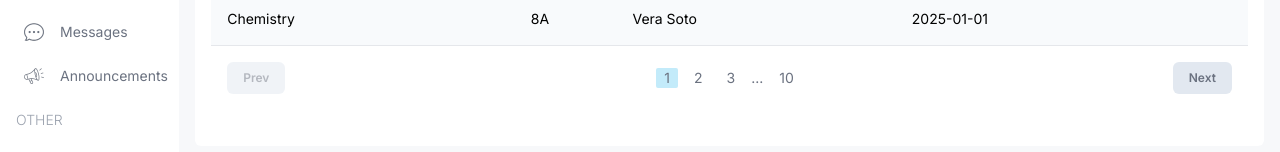
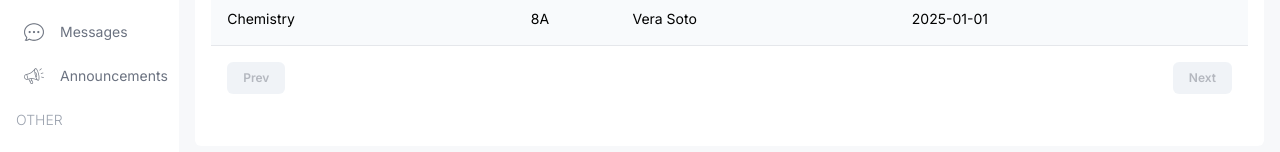
Before and after one commit to abhijithu1/nxt, a Next.js app: page /list/exams in a window 1280 px wide. Shown: the part 638-790 px from the top of the page. Built offline with nearby package versions, Linux system fonts and the light colour scheme.

Commit message:
pagination setup

```diff
--- a/src/app/(dashboard)/list/students/[id]/page.tsx
+++ b/src/app/(dashboard)/list/students/[id]/page.tsx
@@ -121,7 +121,7 @@ const SingleStudentPage = () => {
             <Link className="p-3 rounded-md bg-lamaSkyLight" href="/">
               Student&apos;s Lessons
             </Link>
-            <Link className="p-3 rounded-md bg-lamaPurpleLight" href="/">
+            <Link className="p-3 rounded-md bg-lamaPurpleLight" href={`/list/teachers?classId=${2}`}>
               Student&apos;s Teachers
             </Link>
             <Link className="p-3 rounded-md bg-pink-50" href="/">
--- a/src/app/(dashboard)/list/students/page.tsx
+++ b/src/app/(dashboard)/list/students/page.tsx
@@ -74,7 +74,7 @@ const StudentListPage = () => {
       <td className="hidden md:table-cell">{item.address}</td>
       <td>
         <div className="flex items-center gap-2">
-          <Link href={`/list/teachers/${item.id}`}>
+          <Link href={`/list/students/${item.id}`}>
             <button className="w-7 h-7 flex items-center justify-center rounded-full bg-lamaSky">
               <Image src="/view.png" alt="" width={16} height={16} />
             </button>
--- a/src/app/(dashboard)/list/teachers/page.tsx
+++ b/src/app/(dashboard)/list/teachers/page.tsx
@@ -7,6 +7,7 @@ import Image from "next/image";
 import Link from "next/link";
 import { Class, Subject, Teacher } from "@prisma/client";
 import prisma from "@/lib/prisma";
+import { ITEM_PER_PAGE } from "@/lib/settings";
 
 type TecherList = Teacher  & {subjects:Subject[]} & {classes:Class[]}
 
@@ -104,16 +105,39 @@ const TeacherListPage = async ({
   searchParams: { [key: string]: string | undefined };
 }) => {
   console.log(searchParams)
+  const {page, ...queryParams} = searchParams
 
-  const data = await prisma.teacher.findMany(
-    {
-      include:{
-      subjects: true,
-      classes: true
-    },
-    take:10
-    }
-  )
+  const p = page ? parseInt(page) : 1;
+
+  const [data, count] = await prisma.$transaction([
+    prisma.teacher.findMany({
+      where: {
+        lessons:{
+          some: {
+            classId : parseInt(queryParams.classId!)
+          }
+        }
+      },
+      include: {
+        subjects: true,
+        classes: true
+      },
+      take: ITEM_PER_PAGE,
+      skip: ITEM_PER_PAGE * (p - 1)
+    }),
+    prisma.teacher.count({
+      where: {
+        lessons: {
+          some: {
+            classId: parseInt(queryParams.classId!)
+          }
+        }
+      }
+    })
+  ])
+
+
+  console.log(count);
 
   // console.log(teachers)
   return (
@@ -142,7 +166,7 @@ const TeacherListPage = async ({
       {/* LIST */}
       <Table columns={columns} renderRow={renderRow} data={data} />
       {/* PAGINATION */}
-      <Pagination />
+      <Pagination page={p} count={count}/>
     </div>
   );
 };
--- a/src/components/FormModal.tsx
+++ b/src/components/FormModal.tsx
@@ -44,7 +44,7 @@ const FormModal = ({
     | "announcement";
   type: "create" | "update" | "delete";
   data?: any;
-  id?: number;
+  id?: string | number;
 }) => {
   const size = type === "create" ? "w-8 h-8" : "w-7 h-7";
   const bgColor =
--- a/src/components/Pagination.tsx
+++ b/src/components/Pagination.tsx
@@ -1,20 +1,43 @@
-const Pagination = () => {
+"use client"
+import { ITEM_PER_PAGE } from "@/lib/settings";
+import { useRouter } from "next/navigation";
+
+const Pagination = ({page,count}:{page:number,count:number}) => {
+
+  const router = useRouter()
+
+  const hasPrev = ITEM_PER_PAGE * (page-1) > 0;
+  const hasNext = ITEM_PER_PAGE * (page-1) + ITEM_PER_PAGE < count;
+
+
+  const changePage = (newPage:number)=>{
+    const params = new URLSearchParams(window.location.search)
+    params.set("page",newPage.toString())
+    router.push(`${window.location.pathname}?${params}`)
+  }
   return (
     <div className="p-4 flex items-center justify-between text-gray-500">
       <button
-        disabled
+        disabled = {!hasPrev}
         className="py-2 px-4 rounded-md bg-slate-200 text-xs font-semibold disabled:opacity-50 disabled:cursor-not-allowed"
+        onClick={()=>{changePage(page-1)}}
       >
+
         Prev
       </button>
       <div className="flex items-center gap-2 text-sm">
-        <button className="px-2 rounded-sm bg-lamaSky">1</button>
-        <button className="px-2 rounded-sm ">2</button>
-        <button className="px-2 rounded-sm ">3</button>
-        ...
-        <button className="px-2 rounded-sm ">10</button>
+        {Array.from({length:Math.ceil(count/ITEM_PER_PAGE)}, (_,index)=>{
+          const pageIndex = index+1;
+          return  <button key={pageIndex} className={`px-2 rounded-sm ${page === pageIndex ? "bg-lamaSky": ""}`}
+          onClick={()=>{changePage(pageIndex)}}>{pageIndex}</button>;
+
+        })}
+
       </div>
-      <button className="py-2 px-4 rounded-md bg-slate-200 text-xs font-semibold disabled:opacity-50 disabled:cursor-not-allowed">
+      <button className="py-2 px-4 rounded-md bg-slate-200 text-xs font-semibold disabled:opacity-50 disabled:cursor-not-allowed"
+      onClick={()=>{changePage(page+1)}}
+      disabled={!hasNext}
+      >
         Next
       </button>
     </div>
--- /dev/null
+++ b/src/lib/settings.ts
@@ -0,0 +1 @@
+export const ITEM_PER_PAGE = 5
```
